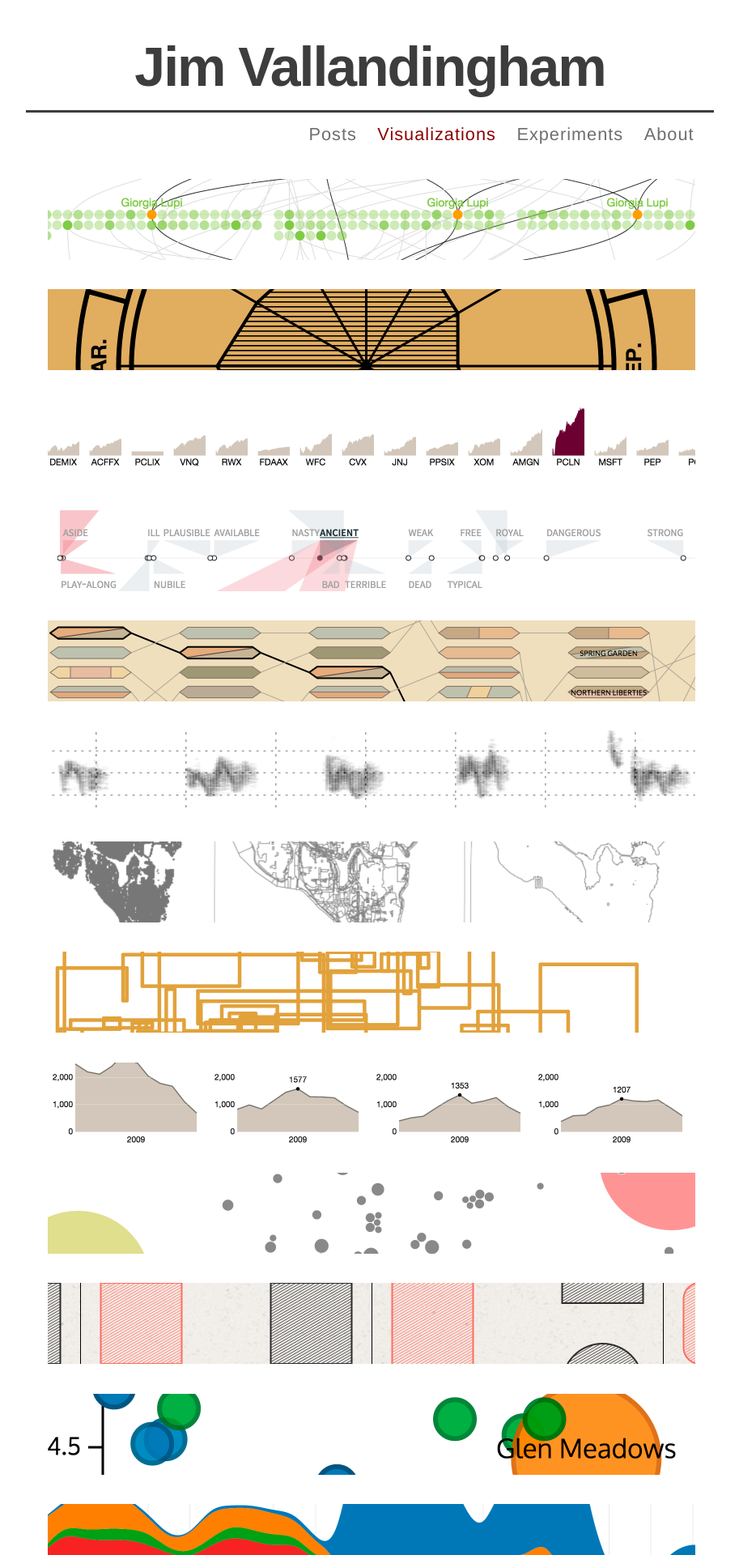
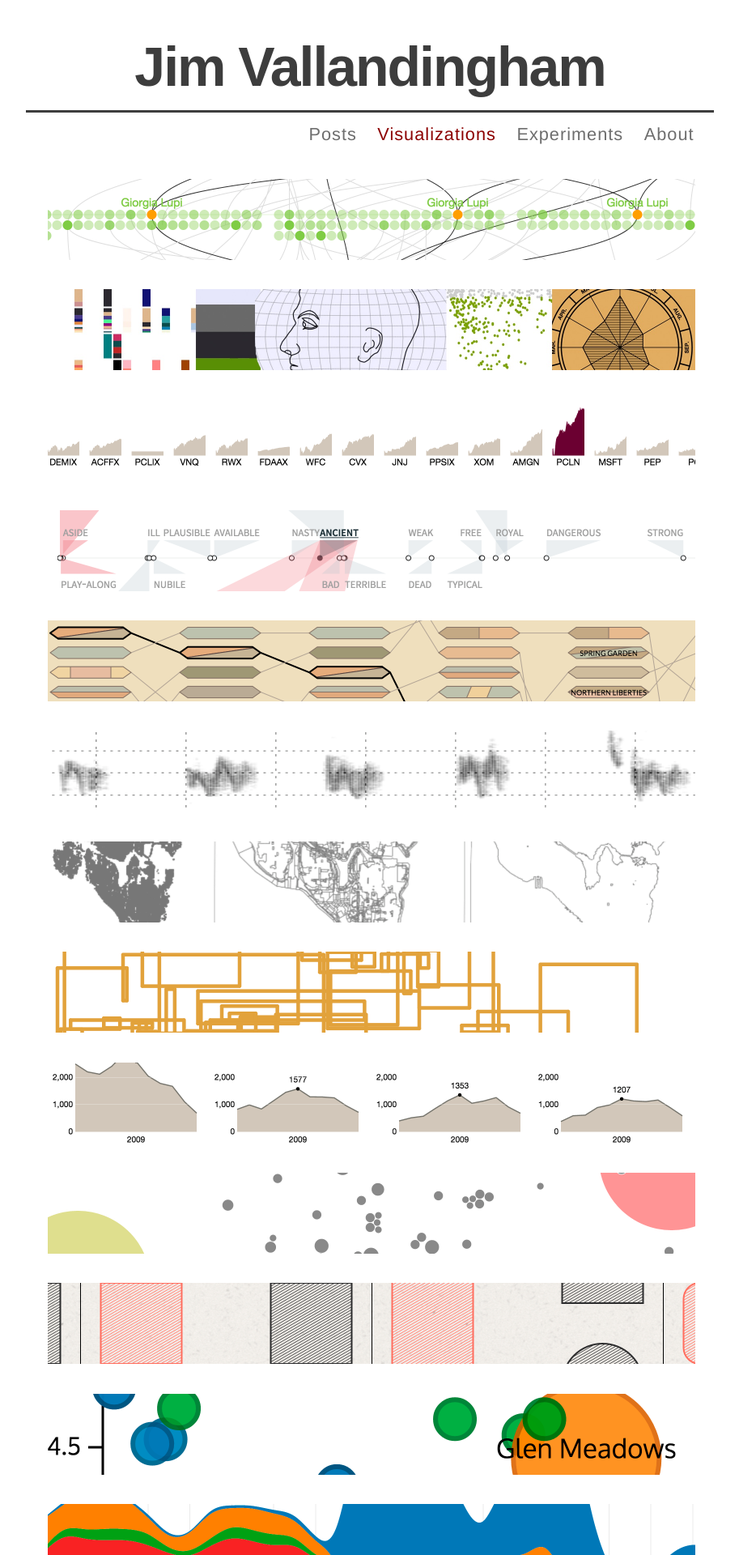
Before and after one commit to vlandham/vlandham.github.com, a Jekyll site: the page built from vis/index.html, in a window 1280 px wide. Shown: the top 1920 px of the page at 81% size, without its empty margins (183-1096 px from the left). Built offline with Jekyll 4.4.1, drawn with Linux system fonts in a browser that asks for light colours; nearby versions of some CDN libraries; some web fonts are replaced; library files that are not in the unit come from our copies; Markdown is read by kramdown in place of the engine named in the settings.

Commit message:
new experiments banner

```diff
--- a/vis/index.html
+++ b/vis/index.html
@@ -20,7 +20,7 @@ title: Visualizations
 </div>
 
 <div name="experiments" id="experiments" class="section">
-  <a href="#" class="banner-toggle"><img class="banner" src="/images/vis/banners/experiments.png"></a>
+  <a href="#" class="banner-toggle"><img class="banner" src="/images/vis/banners/experiments.jpg"></a>
   <div class="details" style="display:none;">
     <h2>Experiments!</h2>
     <div class="thumbnail left">
```
Also changed, not shown: images/vis/banners/experiments.jpg (added), images/vis/banners/experiments.png, images/vis/banners/experiments1.png (added), images/vis/banners/gsa.jpg (added).
